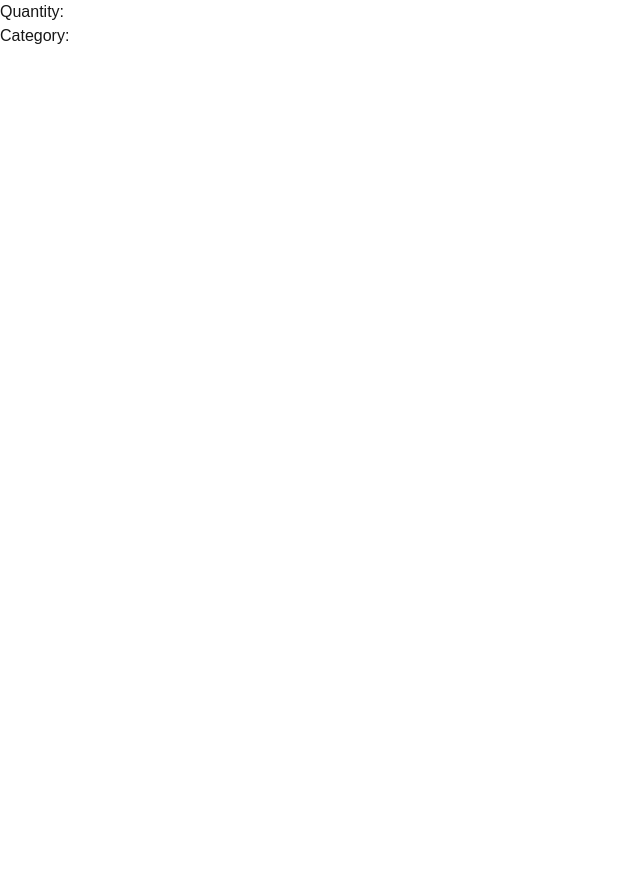
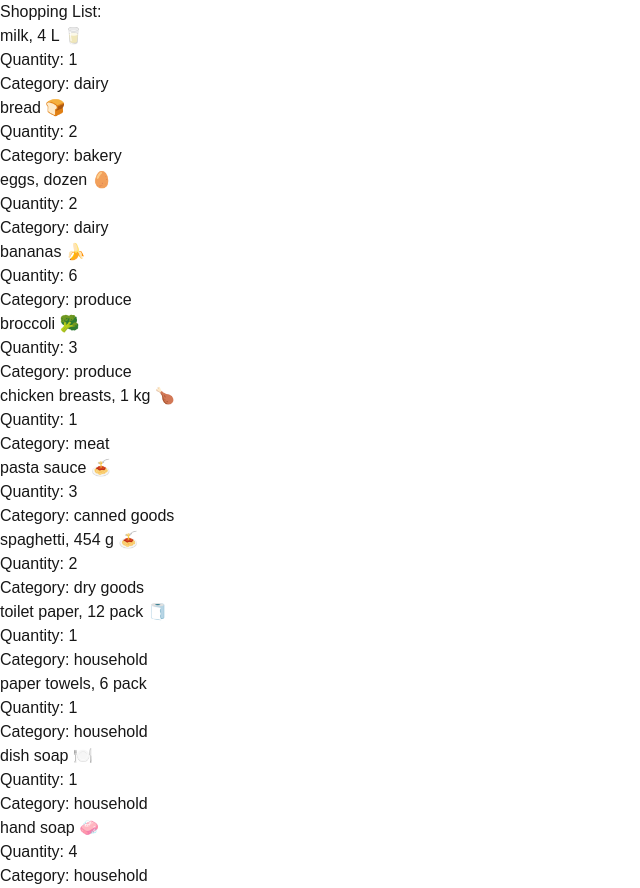
Before and after one commit to Spencermull/cprg306-assignments, a Next.js app: page /week-3 in a window 1280 px wide. Shown: the whole page, without its empty margins (0-640 px from the left). Before the commit the page ends 800 px from the top, so only its background shows below. Built offline with nearby package versions, Linux system fonts and the light colour scheme.

Commit message:
Fixed page and added a new items array to allow for use of map so i can render all the items to the page styling to be done next

```diff
--- a/app/week-3/item-list.js
+++ b/app/week-3/item-list.js
@@ -1,3 +1,5 @@
+import Item from "./item";
+
 export default function ItemList() {
   const item1 = {
     name: "milk, 4 L 🥛",
@@ -70,4 +72,32 @@ export default function ItemList() {
     quantity: 4,
     category: "household",
   };
+
+  const items = [
+    item1,
+    item2,
+    item3,
+    item4,
+    item5,
+    item6,
+    item7,
+    item8,
+    item9,
+    item10,
+    item11,
+    item12,
+  ];
+
+  return (
+    <main>
+      {items.map((item, index) => (
+        <Item
+          key={index}
+          name={item.name}
+          quantity={item.quantity}
+          category={item.category}
+        />
+      ))}
+    </main>
+  );
 }
--- a/app/week-3/page.js
+++ b/app/week-3/page.js
@@ -1,10 +1,14 @@
 import Item from "./item";
+import ItemList from "./item-list";
 
 
 export default function Page(){
     return(
         <main>
-            <Item/>
+            <h1>
+                Shopping List:
+                <ItemList/>
+            </h1>
         </main>
     )
 }
```
